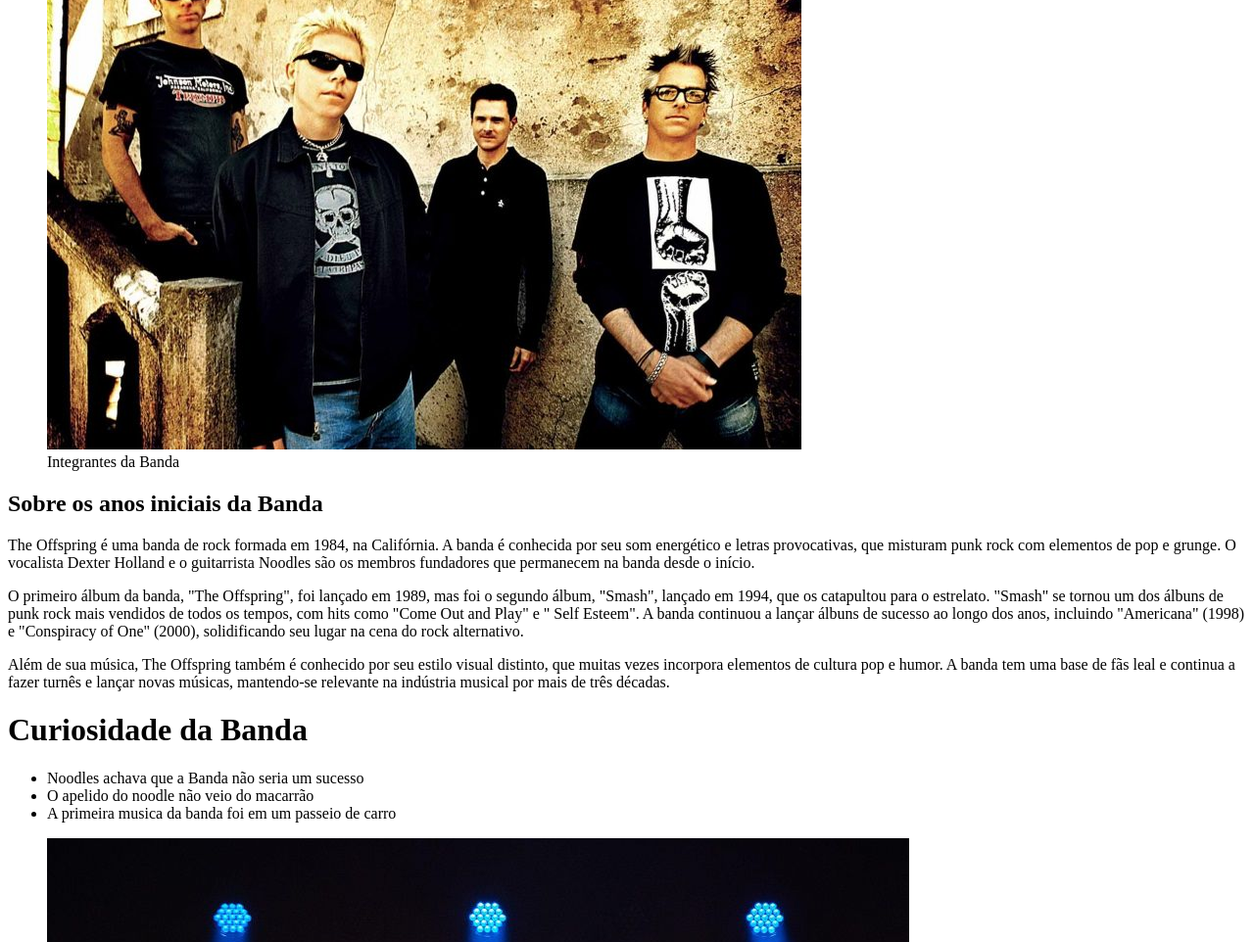
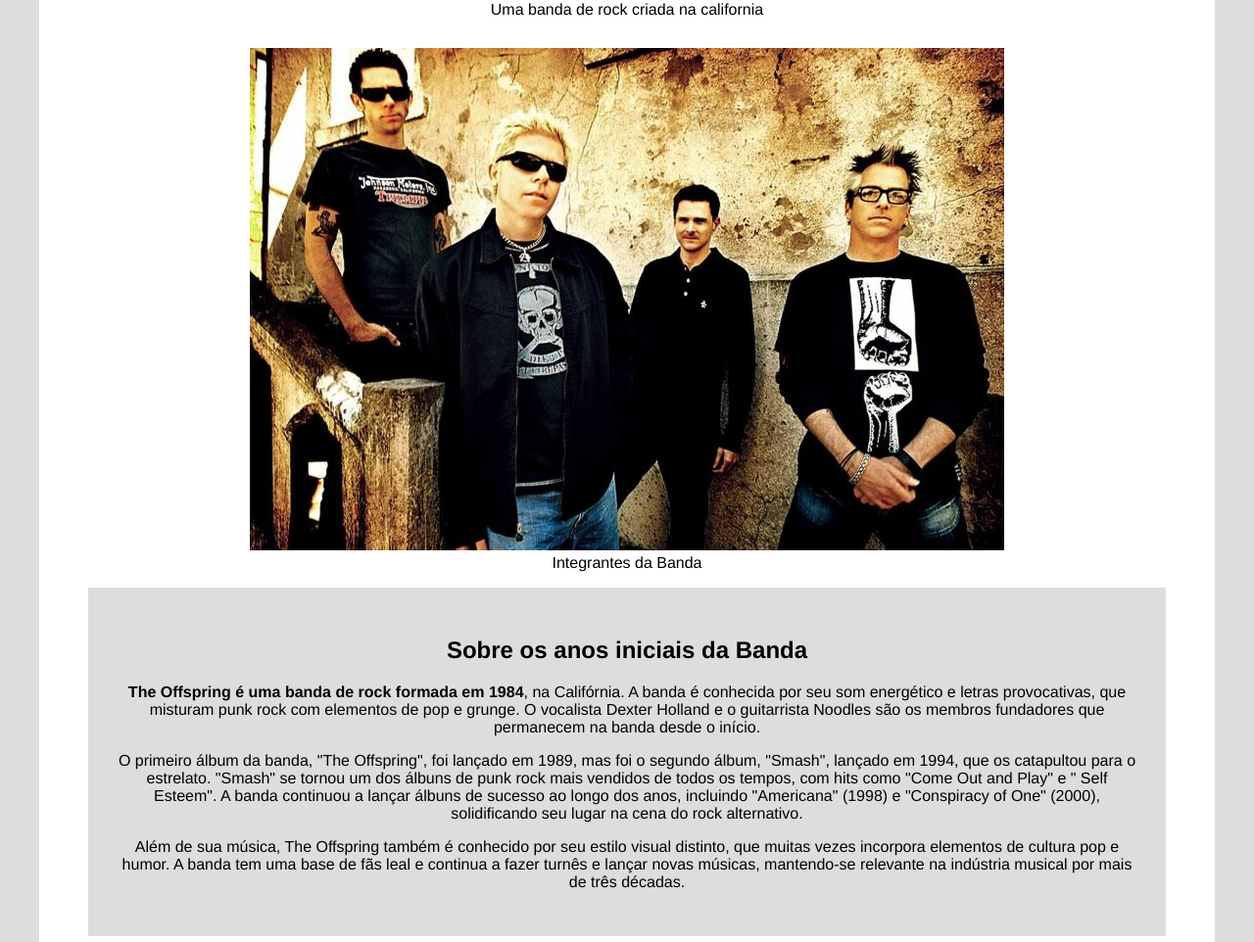
Before and after one commit to Cleber-0101/Introdu-o-Html-e-CSS, a plain HTML site: page Proejeto01/index.html in a window 1280 px wide. Shown: the part 130-1092 px from the top of the page at 98% size. Drawn offline with Linux system fonts and the light colour scheme.

Commit message:
Finalizando pagina Da banda the off spring

```diff
--- a/Proejeto01/css/style.css
+++ b/Proejeto01/css/style.css
@@ -4,6 +4,47 @@
 } */
 
  html{
-    font: helvetica,
-    back;
+    font-family: helvetica;
+    background-color: #ddd;
  }
+
+ .container{
+    max-width: 1100px;
+    background-color: white;
+    position: relative ;
+    margin: 50px auto;
+    padding: 20px 50px;
+ }
+
+ .bold{
+    font-weight: bold  ;
+ }
+
+ header{
+    text-align: center;
+ }
+
+ .main-title{
+    font-size: 40px;
+    text-align: center;
+ }
+
+ .featured-image{
+    text-align: center;
+    margin-top: 30px;
+ }
+
+ .main-paragrafo{
+    text-align: center;
+ }
+
+ .biografia{
+    background-color: #ddd;
+    padding: 30px;
+ }
+
+ .div-curisidades{
+    padding: 30px;
+    background-color: #ddd;
+    margin-top: 30px;
+ }
--- a/Proejeto01/index.html
+++ b/Proejeto01/index.html
@@ -46,7 +46,7 @@
             </div>
 
             <!-- curiosos da Banda-->
-             <div class="div curisidades">
+             <div class="div-curisidades">
                 <h1>Curiosidade da Banda </h1>
                 <ul>
                     <li>Noodles achava que a Banda não seria um sucesso</li>
```
